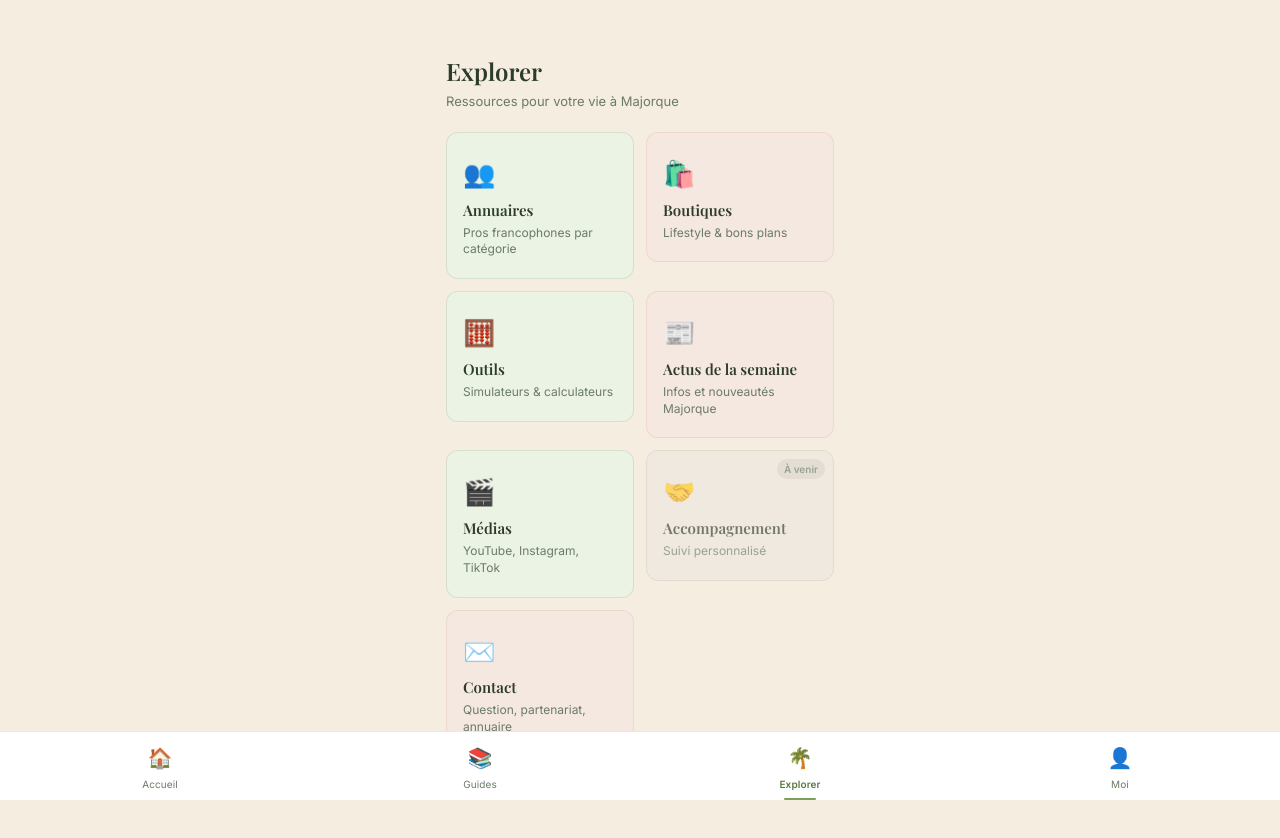
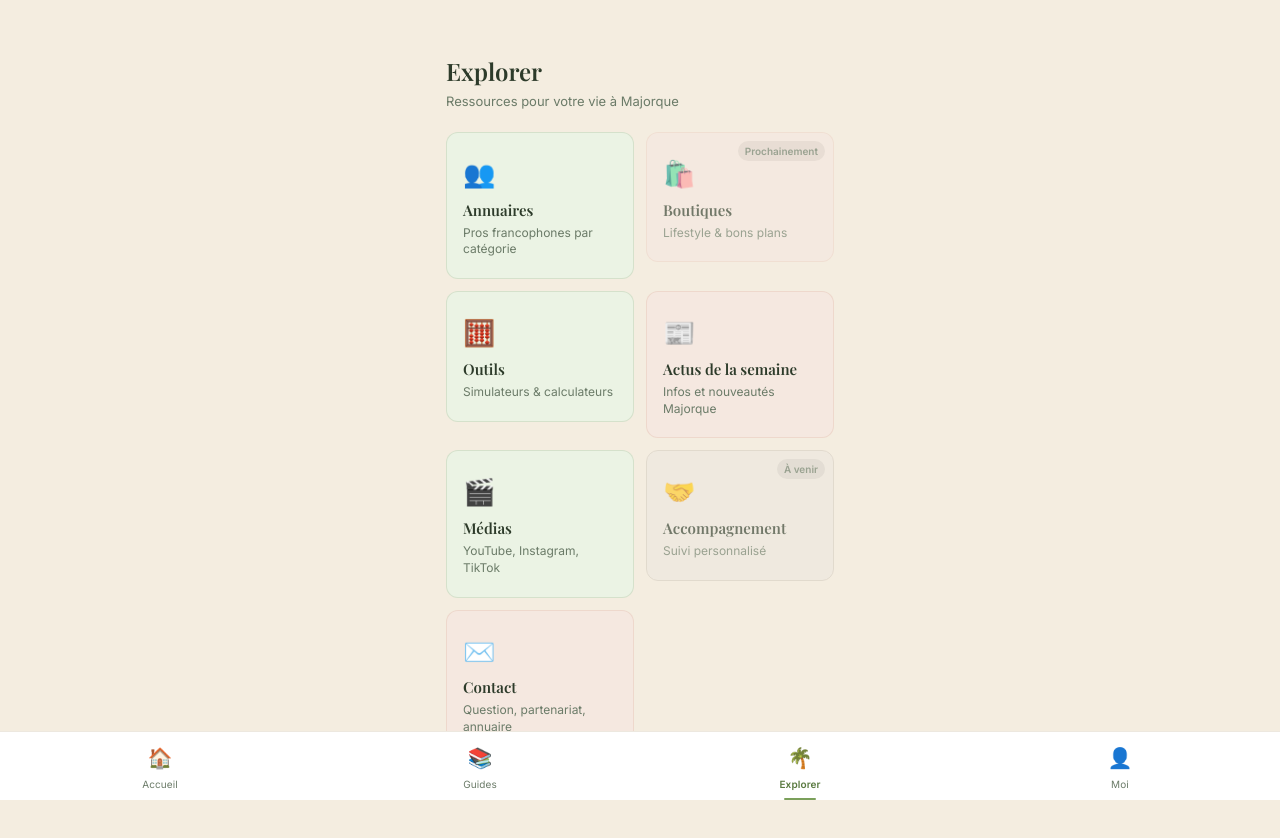
Before and after one commit to Vivreamajorque/vivre-a-majorque, a React (Vite) app: page /app/explorer in a window 1280 px wide. Shown: the top 838 px of the page. Built offline with nearby package versions, Linux system fonts and the light colour scheme; sample sign-in values are in the browser's storage; a web font is replaced by a local one.

Commit message:
fix: Explorer — carte Boutiques badge Prochainement

```diff
--- a/src/pages/Explorer.jsx
+++ b/src/pages/Explorer.jsx
@@ -18,7 +18,8 @@ const CARDS = [
     desc: 'Lifestyle & bons plans',
     bg: 'var(--ocre-light)',
     border: 'rgba(196,122,90,0.15)',
-    coming: false,
+    coming: true,
+    comingLabel: 'Prochainement',
   },
   {
     to: '/app/explorer/outils',
@@ -100,7 +101,7 @@ export default function Explorer() {
                   fontSize: 10, background: 'rgba(0,0,0,0.08)',
                   color: 'var(--texte-sec)', padding: '2px 7px',
                   borderRadius: 20, fontWeight: 700,
-                }}>À venir</span>
+                }}>{card.comingLabel || 'À venir'}</span>
               )}
               <span style={{ fontSize: 26 }}>{card.emoji}</span>
               <span style={{
```
Also changed, not shown: 3 other files (tests, documents, lock files or other folders).
